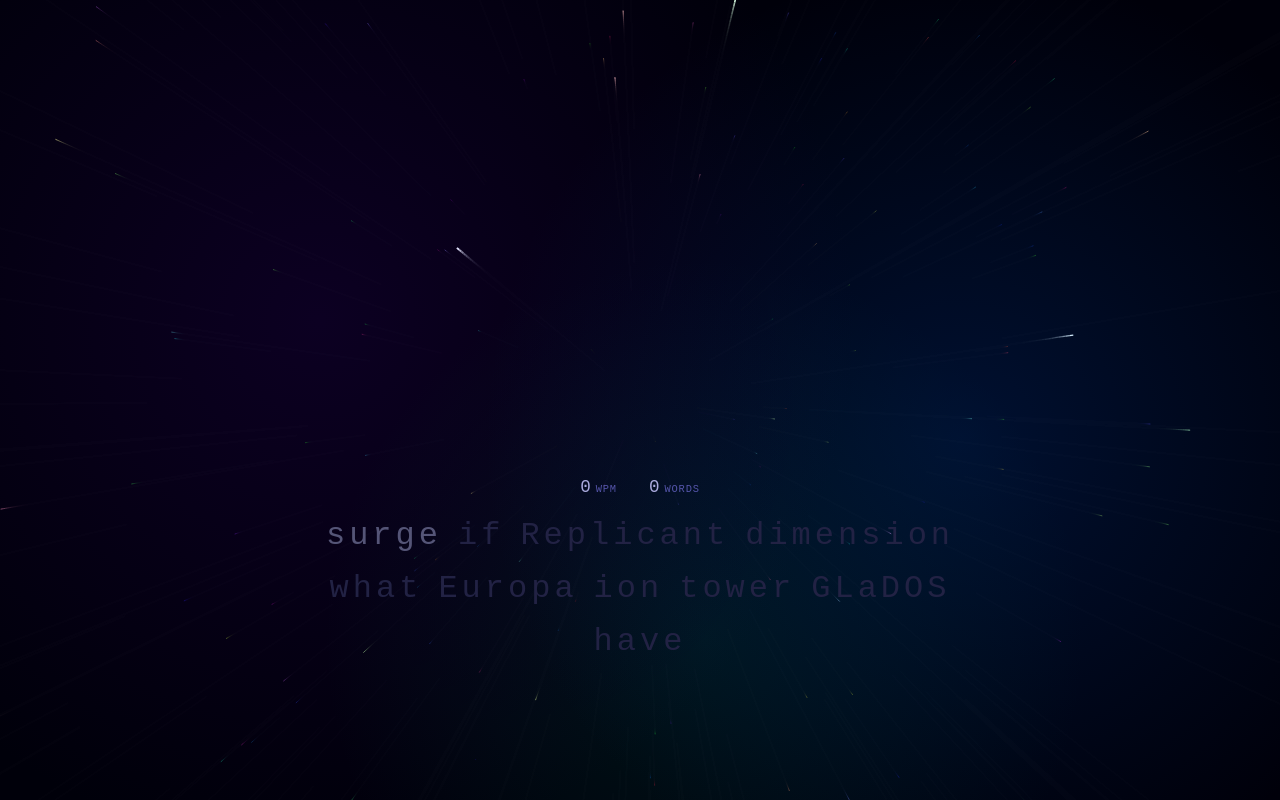
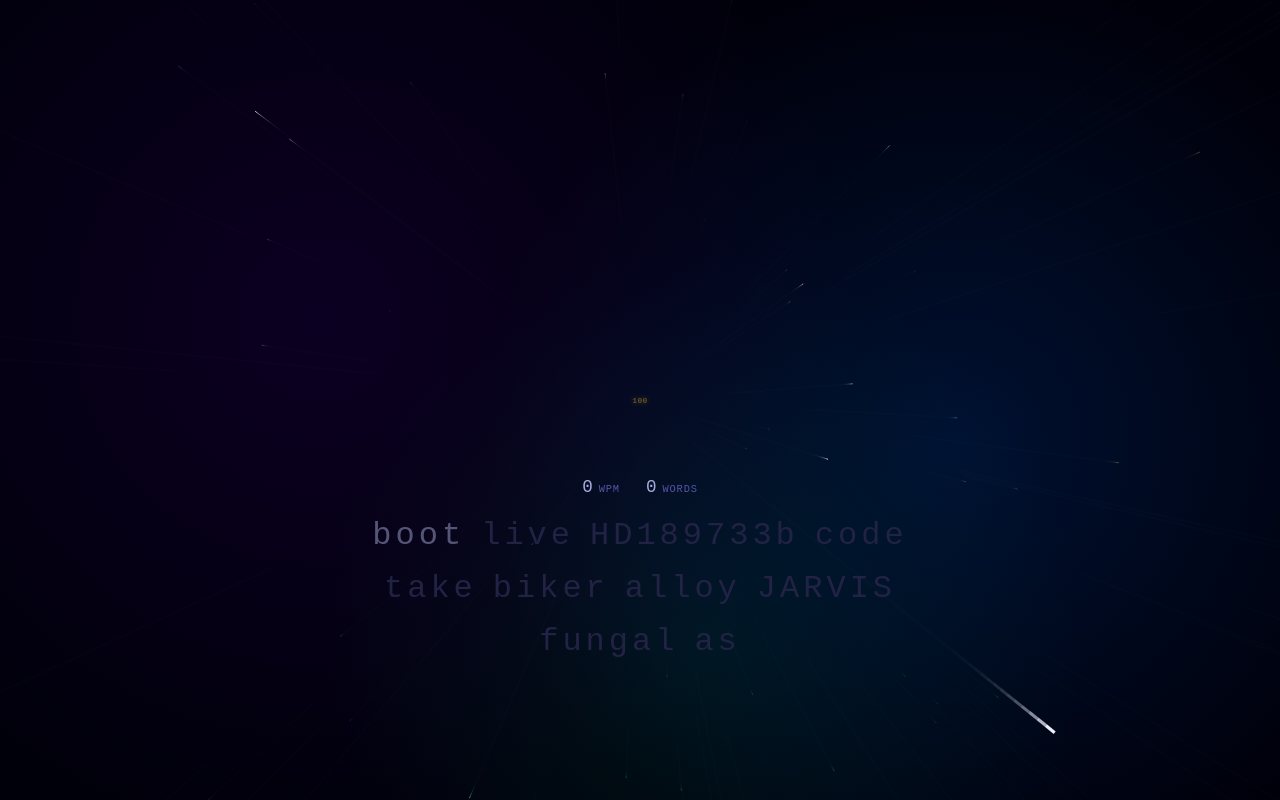
Before and after one commit to solargc/galactyl-3000, a React (Vite) app: page / in a window 1280 px wide. Built offline with nearby package versions, Linux system fonts and the light colour scheme.

Commit message:
scores, effects

```diff
--- a/src/App.css
+++ b/src/App.css
@@ -32,6 +32,30 @@
   mix-blend-mode: screen;
 }
 
+/* Timer */
+.timer {
+  position: absolute;
+  top: 50%;
+  left: 50%;
+  transform: translate(-50%, -50%);
+  font-family: 'Courier New', monospace;
+  font-weight: bold;
+  letter-spacing: 0.05em;
+  z-index: 10;
+  user-select: none;
+  pointer-events: none;
+  transition: font-size 0.4s ease;
+}
+
+@keyframes shake {
+  0%   { transform: translateX(-50%) translate(0, 0); }
+  20%  { transform: translateX(-50%) translate(var(--sx), var(--sy)); }
+  40%  { transform: translateX(-50%) translate(calc(-1 * var(--sx)), calc(0.5 * var(--sy))); }
+  60%  { transform: translateX(-50%) translate(var(--sx), calc(-1 * var(--sy))); }
+  80%  { transform: translateX(-50%) translate(calc(-0.5 * var(--sx)), var(--sy)); }
+  100% { transform: translateX(-50%) translate(0, 0); }
+}
+
 /* HUD */
 .hud {
   position: absolute;
@@ -46,26 +70,61 @@
   user-select: none;
 }
 
+.shake-low  { --sx: 2px;  --sy: 1px;  animation: shake 0.15s infinite; }
+.shake-mid  { --sx: 4px;  --sy: 3px;  animation: shake 0.09s infinite; }
+
 .stats {
   display: flex;
-  gap: 32px;
-  align-items: center;
+  gap: 6px;
+  align-items: baseline;
 }
 
-.stat {
-  display: flex;
-  align-items: baseline;
-  gap: 5px;
+.stat-number {
   font-family: monospace;
   font-size: 1.1rem;
   color: #aaaadd;
 }
 
-.stat small {
+.stat-label {
+  font-family: monospace;
   font-size: 0.65rem;
   color: #5555aa;
   text-transform: uppercase;
   letter-spacing: 0.08em;
+  margin-right: 20px;
+}
+
+.stat-label:last-child {
+  margin-right: 0;
+}
+
+.stats-final {
+  display: grid;
+  grid-template-columns: auto auto;
+  column-gap: 12px;
+  row-gap: 12px;
+  align-items: baseline;
+}
+
+.stats-final .stat-number {
+  font-size: 3.5rem;
+  color: #80ffcc;
+  text-shadow: 0 0 30px rgba(100, 255, 180, 0.8), 0 0 60px rgba(100, 255, 180, 0.4);
+  animation: pulse-result 1.5s ease-in-out infinite;
+  text-align: right;
+}
+
+.stats-final .stat-label {
+  font-size: 1rem;
+  color: #40ddaa;
+  letter-spacing: 0.2em;
+  margin-right: 0;
+  align-self: baseline;
+}
+
+@keyframes pulse-result {
+  0%, 100% { opacity: 1; }
+  50% { opacity: 0.7; }
 }
 
 
--- a/src/App.tsx
+++ b/src/App.tsx
@@ -6,6 +6,15 @@
   'not', 'on', 'with', 'as', 'you', 'do', 'at', 'this', 'but', 'from',
   'they', 'say', 'will', 'one', 'all', 'would', 'there', 'what', 'so',
   'up', 'out', 'if', 'about', 'who', 'get', 'which', 'go', 'me', 'when',
+  'we', 'him', 'her', 'them', 'our', 'your', 'its', 'my', 'his', 'their',
+  'see', 'look', 'come', 'know', 'take', 'think', 'make', 'find', 'give', 'use',
+  'move', 'live', 'run', 'walk', 'fall', 'pull', 'push', 'hold', 'turn', 'keep',
+  'now', 'just', 'also', 'back', 'only', 'then', 'still', 'down', 'over', 'even',
+  'here', 'never', 'around', 'again', 'away', 'before', 'after', 'through', 'between',
+  'new', 'old', 'high', 'long', 'big', 'small', 'deep', 'far', 'fast', 'slow',
+  'good', 'bad', 'hot', 'cold', 'hard', 'soft', 'clear', 'dark', 'open', 'lost',
+  'world', 'way', 'day', 'man', 'woman', 'time', 'hand', 'life', 'place', 'end',
+  'night', 'home', 'door', 'mind', 'eye', 'face', 'body', 'sky', 'fire', 'water',
   'speed', 'galaxy', 'stars', 'warp', 'space', 'laser', 'orbit', 'comet',
   'nebula', 'void', 'cosmos', 'thrust', 'engine', 'pilot', 'asteroid',
   'spaceship', 'rocket', 'shuttle', 'station', 'satellite', 'capsule', 'lander',
@@ -37,9 +46,39 @@
   'Uranus', 'Neptune', 'Pluto', 'Europa', 'Titan', 'Ganymede', 'Io',
   'Phobos', 'Deimos', 'Ceres', 'Eris', 'Sedna', 'Halley', 'Hubble',
   'MilkyWay', 'Andromeda', 'Orion', 'Cassini', 'Voyager', 'Kepler',
+  // solarpunk
+  'algae', 'bamboo', 'canopy', 'compost', 'mycelium', 'permaculture',
+  'rewild', 'spire', 'symbiosis', 'terrarium', 'biolume', 'biome',
+  'commune', 'collective', 'rhizome', 'spore', 'habitat', 'flourish',
+  'lantern', 'moss', 'fern', 'bloom', 'fungal', 'greenhouse', 'harvest',
+  // exoplanets
+  'Kepler22b', 'Kepler452b', 'Kepler186f', 'Kepler62f', 'Kepler69c',
+  'HD209458b', 'HD189733b', 'GJ1214b', 'GJ667Cc', 'GJ436b',
+  'TRAPPIST1b', 'TRAPPIST1e', 'TRAPPIST1f', 'CoRoT7b', 'CoRoT2b',
+  '55Cancri', '51Pegasi', 'Proxima b', 'LHS1140b', 'K2-18b',
+  // stars
+  'Sirius', 'Vega', 'Rigel', 'Betelgeuse', 'Aldebaran', 'Arcturus',
+  'Capella', 'Deneb', 'Altair', 'Fomalhaut', 'Pollux', 'Regulus',
+  'Spica', 'Antares', 'Procyon', 'Achernar', 'Canopus', 'Mimosa',
+  'Acrux', 'Hadar', 'Shaula', 'Nunki', 'Alnitak', 'Alnilam',
+  'Mintaka', 'Bellatrix', 'Saiph', 'Zuben', 'Algol', 'Mira',
+  'Castor', 'Adhara', 'Elnath', 'Alioth', 'Dubhe', 'Merak',
+  'Alkaid', 'Mizar', 'Alcor', 'Thuban', 'Polaris', 'Schedar',
+  // dystopian
+  'blackout', 'quarantine', 'lockdown', 'clone',
+  // akira
+  'Tetsuo', 'Kaneda', 'Capsule', 'Esper', 'mutant', 'psychic',
+  'telekinesis', 'NeoTokyo', 'Colonel', 'Miyako', 'Otomo', 'psionic',
+  'awakening', 'containment', 'corruption', 'rebirth', 'biker', 'Kei',
+  // pod
+  'sulfur', 'volcanic', 'lava', 'canyon', 'nitro', 'turbo',
+  'skid', 'checkpoint', 'circuit', 'geyser', 'eruption', 'magma',
+  'plume', 'vent', 'terrain', 'exhaust', 'rival', 'wreck',
+  'Ignis', 'Vulcan', 'Stinger', 'Raptor', 'Stratos', 'Kronos',
+  'Apex', 'Zephyr', 'Iguana', 'Shark', 'Venom', 'Blaze',
 ]
 
-const NUM_STARS = 250
+const NUM_STARS = 80
 const MAX_Z = 1000
 const FOCAL_LENGTH = 500
 const IDLE_SPEED = 1.5
@@ -75,10 +114,33 @@
   return { sx: x * scale + cx, sy: y * scale + cy, size: scale * 1.5 }
 }
 
+function TimerDisplay({ timeLeft }: { timeLeft: number }) {
+  const t = 1 - timeLeft / 100
+  const g = Math.round(220 - t * 170)
+  const b = Math.round(60 + t * 160)
+  const size = 0.5 + t * 12.5
+  const glow = 6 + t * 60
+  const opacity = 0.3 + t * 0.7
+  const color = `rgba(255, ${g}, ${b}, ${opacity})`
+  return (
+    <div className="timer" style={{
+      fontSize: `${size}rem`,
+      color,
+      textShadow: `0 0 ${glow}px ${color}`,
+    }}>
+      {timeLeft}
+    </div>
+  )
+}
+
 export default function App() {
   const canvasRef = useRef<HTMLCanvasElement>(null)
   const starsRef = useRef<Star[]>([])
   const speedRef = useRef(IDLE_SPEED)
+  const flashRef = useRef(0)
+  const roundRef = useRef(0)
+  const timeLeftRef = useRef(100)
+  const gameOverRef = useRef(false)
   const rafRef = useRef(0)
 
   const [words, setWords] = useState(() => randomChunk(10))
@@ -86,9 +148,49 @@
   const [typed, setTyped] = useState('')
   const [wpm, setWpm] = useState(0)
   const [streak, setStreak] = useState(0)
+  const [timeLeft, setTimeLeft] = useState(100)
+  const [timerStarted, setTimerStarted] = useState(false)
+
+  const gameOver = timerStarted && timeLeft === 0
+  const shakeClass = !timerStarted || gameOver ? '' : timeLeft < 5 ? ' shake-mid' : timeLeft < 15 ? ' shake-low' : ''
+  gameOverRef.current = gameOver
+
+  useEffect(() => {
+    if (gameOver) flashRef.current = 1
+  }, [gameOver])
+
+  useEffect(() => {
+    if (!gameOver) return
+    const onKey = (e: KeyboardEvent) => {
+      if (e.key !== 'Enter') return
+      setWords(randomChunk(10))
+      setWordIndex(0)
+      setTyped('')
+      setWpm(0)
+      setStreak(0)
+      setTimeLeft(100)
+      setTimerStarted(false)
+      roundRef.current = 0
+      speedRef.current = IDLE_SPEED
+      completionTimesRef.current = []
+      setTimeout(() => document.getElementById('input')?.focus(), 0)
+    }
+    window.addEventListener('keydown', onKey)
+    return () => window.removeEventListener('keydown', onKey)
+  }, [gameOver])
 
   const completionTimesRef = useRef<number[]>([])
   const wordStartRef = useRef(Date.now())
+
+  useEffect(() => {
+    timeLeftRef.current = timeLeft
+  }, [timeLeft])
+
+  useEffect(() => {
+    if (!timerStarted || timeLeft <= 0) return
+    const id = setInterval(() => setTimeLeft(t => t - 1), 1000)
+    return () => clearInterval(id)
+  }, [timerStarted, timeLeft])
 
   useEffect(() => {
     const canvas = canvasRef.current!
@@ -112,10 +214,34 @@
       const cx = W / 2
       const cy = H / 2
 
-      speedRef.current = Math.max(IDLE_SPEED, speedRef.current * 0.96)
+      if (gameOverRef.current) {
+        speedRef.current = Math.max(IDLE_SPEED, speedRef.current * 0.97)
+      } else {
+        const progress = 1 - timeLeftRef.current / 100
+        const minSpeed = IDLE_SPEED + progress * progress * 80
+        speedRef.current = Math.max(minSpeed, speedRef.current * 0.96)
+      }
 
       ctx.fillStyle = 'rgba(0, 0, 0, 0.25)'
       ctx.fillRect(0, 0, W, H)
+
+      if (flashRef.current > 0) {
+        if (gameOverRef.current) {
+          const f = flashRef.current
+          const alpha = f > 0.5 ? (1 - f) * 2 : f * 2
+          ctx.fillStyle = `rgba(0, 0, 0, ${alpha})`
+          ctx.fillRect(0, 0, W, H)
+          flashRef.current = Math.max(0, flashRef.current - 0.012)
+        } else {
+          const p = Math.min(roundRef.current / 8, 1)
+          const g = Math.round(235 * (1 - p) + 60 * p)
+          const b = Math.round(50 * (1 - p) + 200 * p)
+          const alpha = flashRef.current * (0.06 + p * 0.18)
+          ctx.fillStyle = `rgba(255, ${g}, ${b}, ${alpha})`
+          ctx.fillRect(0, 0, W, H)
+          flashRef.current = Math.max(0, flashRef.current - 0.04)
+        }
+      }
 
       for (const star of starsRef.current) {
         star.prevZ = star.z
@@ -137,6 +263,7 @@
         ctx.stroke()
       }
 
+
       rafRef.current = requestAnimationFrame(tick)
     }
 
@@ -146,6 +273,7 @@
 
   const handleChange = useCallback(
     (e: React.ChangeEvent<HTMLInputElement>) => {
+      if (gameOver) return
       const val = e.target.value
 
       if (val.endsWith(' ')) {
@@ -167,6 +295,9 @@
           if (wordIndex + 1 >= words.length) {
             setWords(randomChunk(10))
             setWordIndex(0)
+            roundRef.current += 1
+            flashRef.current = 1
+            speedRef.current = Math.min(speedRef.current + 60, MAX_SPEED)
           } else {
             setWordIndex((i) => i + 1)
           }
@@ -179,10 +310,11 @@
 
       if (val.length > typed.length) {
         speedRef.current = Math.min(speedRef.current + KEY_BOOST, MAX_SPEED)
+        if (!timerStarted) setTimerStarted(true)
       }
       setTyped(val)
     },
-    [typed, words, wordIndex],
+    [typed, words, wordIndex, timerStarted, gameOver],
   )
 
   return (
@@ -190,12 +322,17 @@
       <div className="aurora" />
       <canvas ref={canvasRef} />
 
-      <div className="hud">
-        <div className="stats">
-          <span className="stat">{wpm} <small>WPM</small></span>
-          <span className="stat">{streak} <small>words</small></span>
+      <TimerDisplay timeLeft={timeLeft} />
+
+      <div className={`hud${shakeClass}`}>
+        <div className={`stats${gameOver ? ' stats-final' : ''}`}>
+          <span className="stat-number">{wpm}</span>
+          <span className="stat-label">WPM</span>
+          <span className="stat-number">{streak}</span>
+          <span className="stat-label">words</span>
         </div>
 
+        {!gameOver && (
           <div className="word-row">
             {words.map((w, wi) => {
               if (wi < wordIndex) {
@@ -217,6 +354,7 @@
               return <span key={wi} className="word upcoming">{w}</span>
             })}
           </div>
+        )}
 
         <input
           id="input"
@@ -235,6 +373,7 @@
           autoCorrect="off"
           autoCapitalize="off"
           spellCheck={false}
+          disabled={gameOver}
         />
       </div>
     </div>
```
Lines whose indentation alone changed are shown as unchanged.
